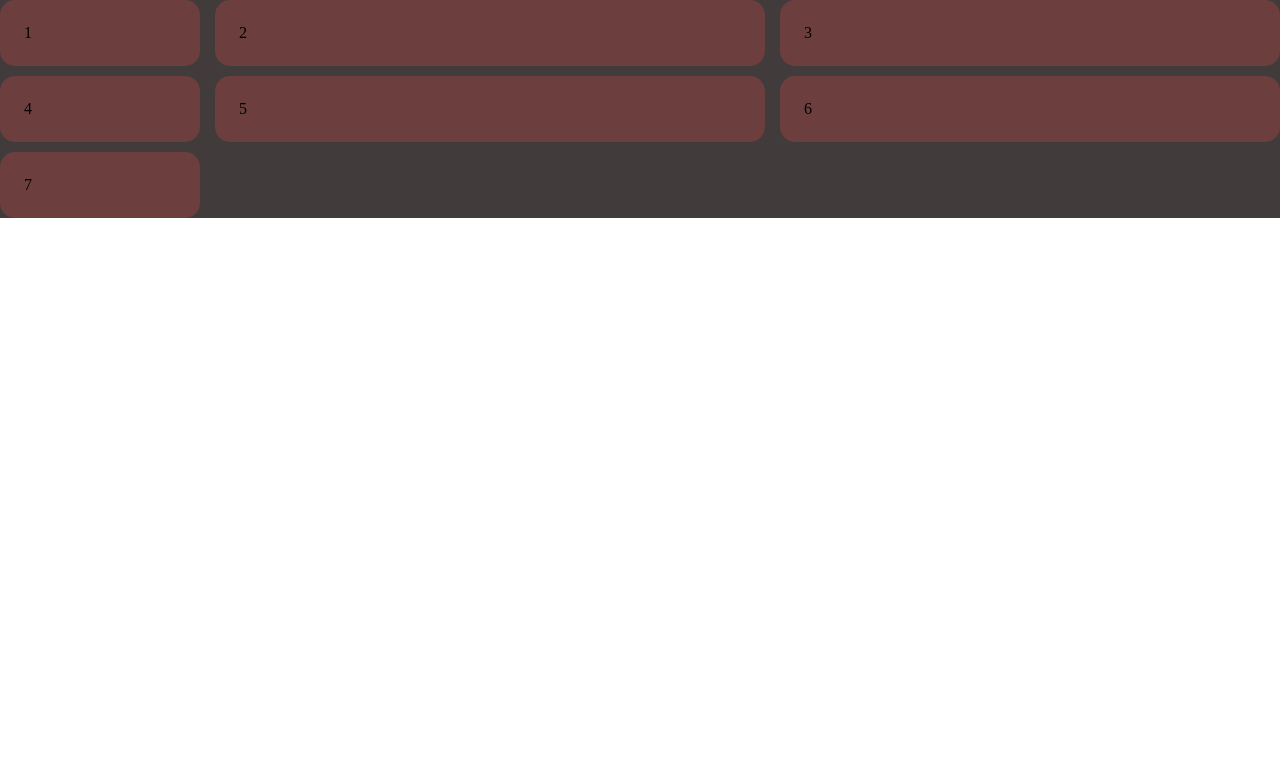
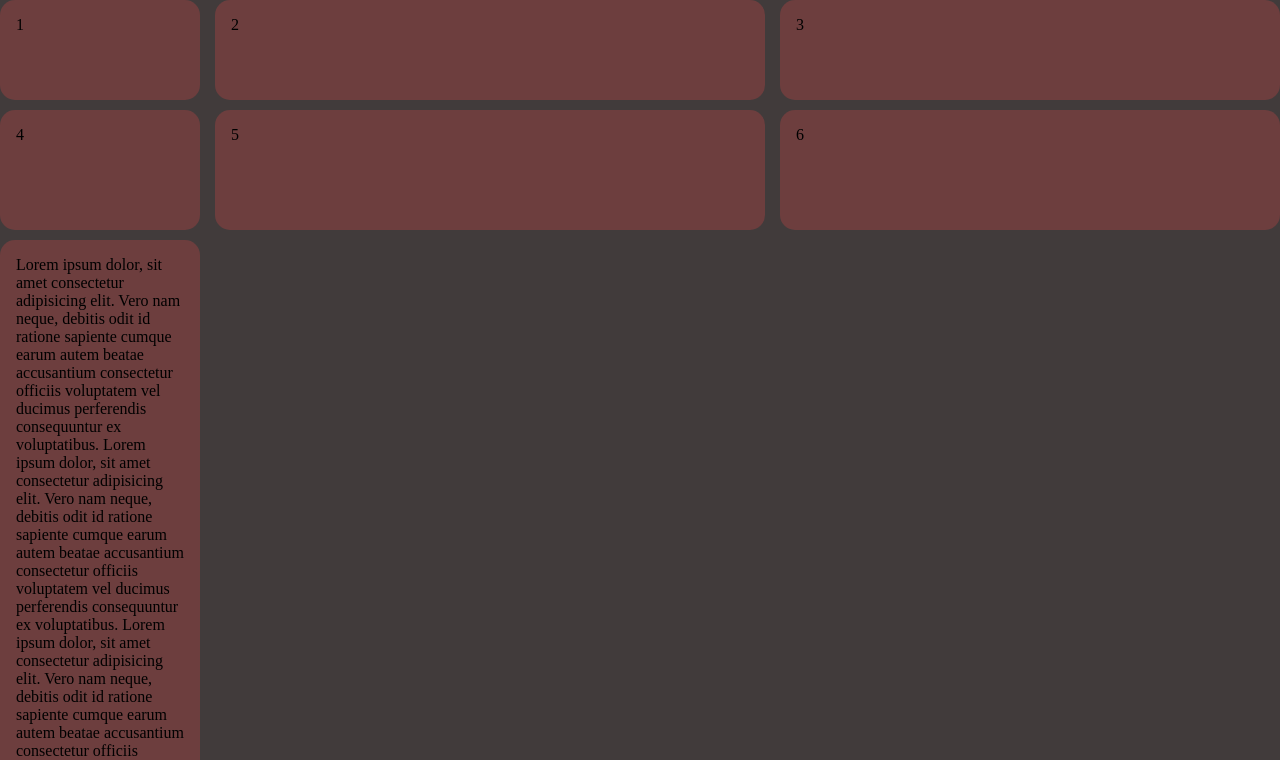
Before and after one commit to Bach1685/grid, a website built with webpack: page src/index.html in a window 1280 px wide. Shown: the top 760 px of the page. Built offline with nearby package versions, Linux system fonts and the light colour scheme.

Commit message:
rule grid-auto-rows for undefined rows

```diff
--- a/src/index.html
+++ b/src/index.html
@@ -13,7 +13,25 @@
       <div class="item">4</div>
       <div class="item">5</div>
       <div class="item">6</div>
-      <div class="item">7</div>
+      <div class="item">
+        Lorem ipsum dolor, sit amet consectetur adipisicing elit. Vero nam
+        neque, debitis odit id ratione sapiente cumque earum autem beatae
+        accusantium consectetur officiis voluptatem vel ducimus perferendis
+        consequuntur ex voluptatibus. Lorem ipsum dolor, sit amet consectetur
+        adipisicing elit. Vero nam neque, debitis odit id ratione sapiente
+        cumque earum autem beatae accusantium consectetur officiis voluptatem
+        vel ducimus perferendis consequuntur ex voluptatibus. Lorem ipsum dolor,
+        sit amet consectetur adipisicing elit. Vero nam neque, debitis odit id
+        ratione sapiente cumque earum autem beatae accusantium consectetur
+        officiis voluptatem vel ducimus perferendis consequuntur ex
+        voluptatibus. Lorem ipsum dolor, sit amet consectetur adipisicing elit.
+        Vero nam neque, debitis odit id ratione sapiente cumque earum autem
+        beatae accusantium consectetur officiis voluptatem vel ducimus
+        perferendis consequuntur ex voluptatibus. Lorem ipsum dolor, sit amet
+        consectetur adipisicing elit. Vero nam neque, debitis odit id ratione
+        sapiente cumque earum autem beatae accusantium consectetur officiis
+        voluptatem vel ducimus perferendis consequuntur ex voluptatibus.
+      </div>
     </div>
     <script src="script.js"></script>
   </body>
--- a/src/styles.css
+++ b/src/styles.css
@@ -7,10 +7,12 @@ body {
   display: grid;
   gap: 10px 15px;
   grid-template-columns: 200px 1fr minmax(100px, 500px);
+  grid-template-rows: 100px 120px;
+  grid-auto-rows: minmax(100px, auto);
 }
 
 .container > * {
-  padding: 1.5rem;
+  padding: 1rem;
   border-radius: 15px;
   background-color: rgb(109, 62, 62);
 }
```
